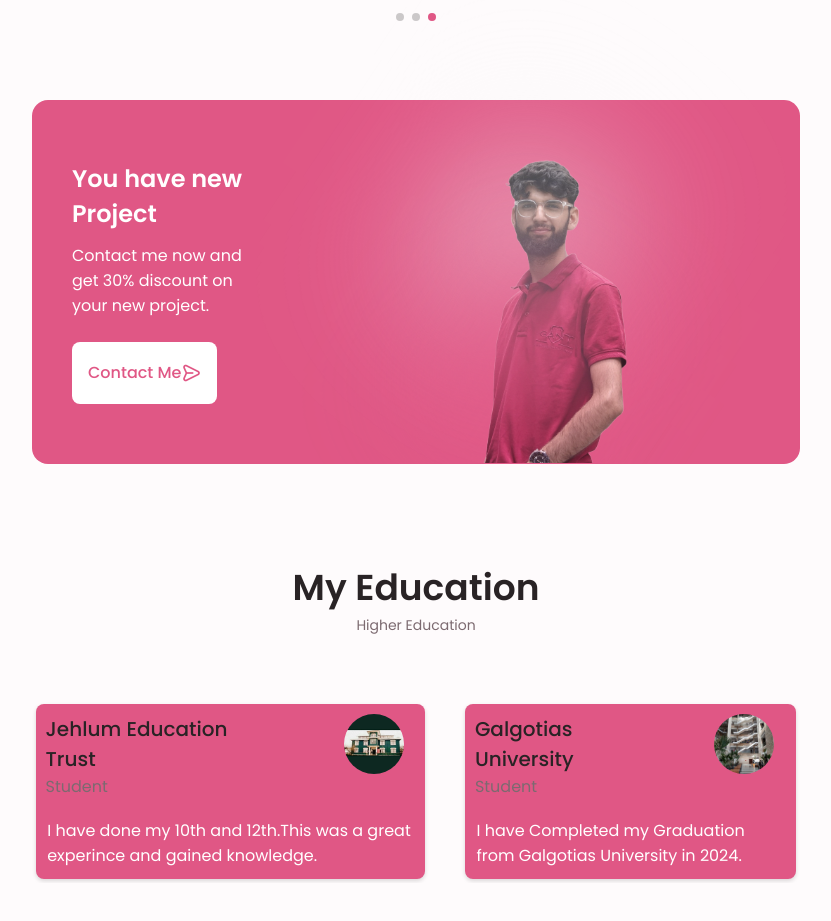
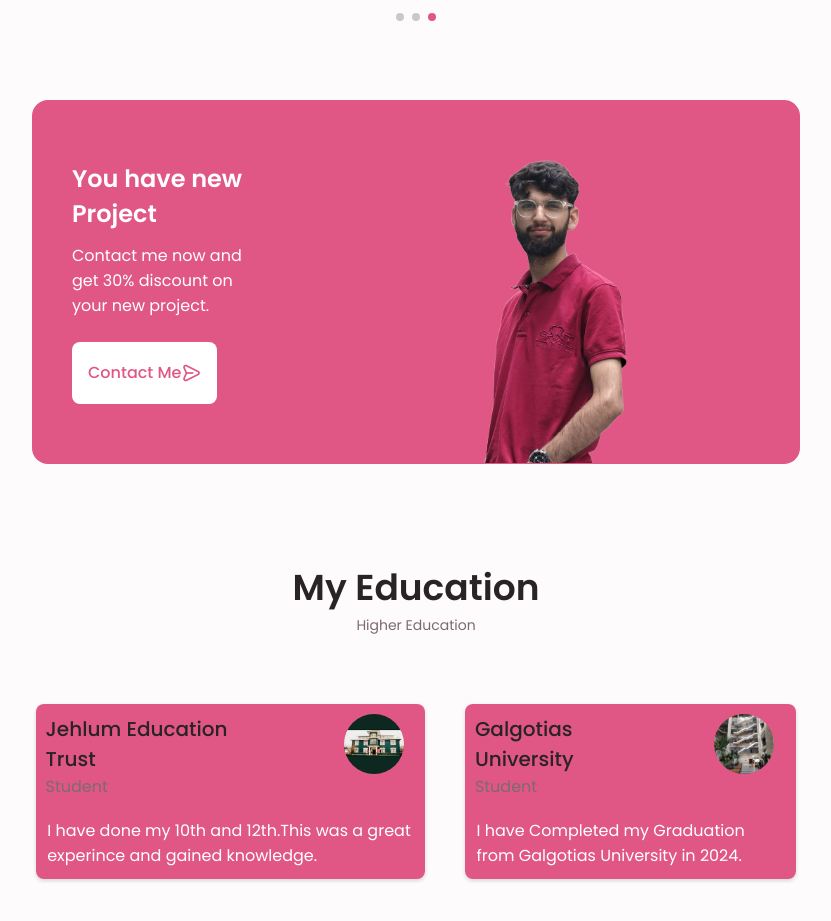
Before and after one commit to Umadsofi412/Portfolio, a website: page index.html in a window 1280 px wide. Shown: the part 3790-4711 px from the top of the page, without its empty margins (224-1055 px from the left). Drawn offline with nearby package versions, Linux system fonts and the light colour scheme.

Commit message:
Update index.html

```diff
--- a/index.html
+++ b/index.html
@@ -809,8 +809,8 @@
              <div class="project__img">
             <img src="/assets/img/perfil2.png" alt=""  />
              </div>
-            <span class="rectangle-1"></span>
-            <span class="rectangle-2"></span>
+            <!-- <span class="rectangle-1"></span>
+            <span class="rectangle-2"></span> -->
 
           </div>
         </div>
```
